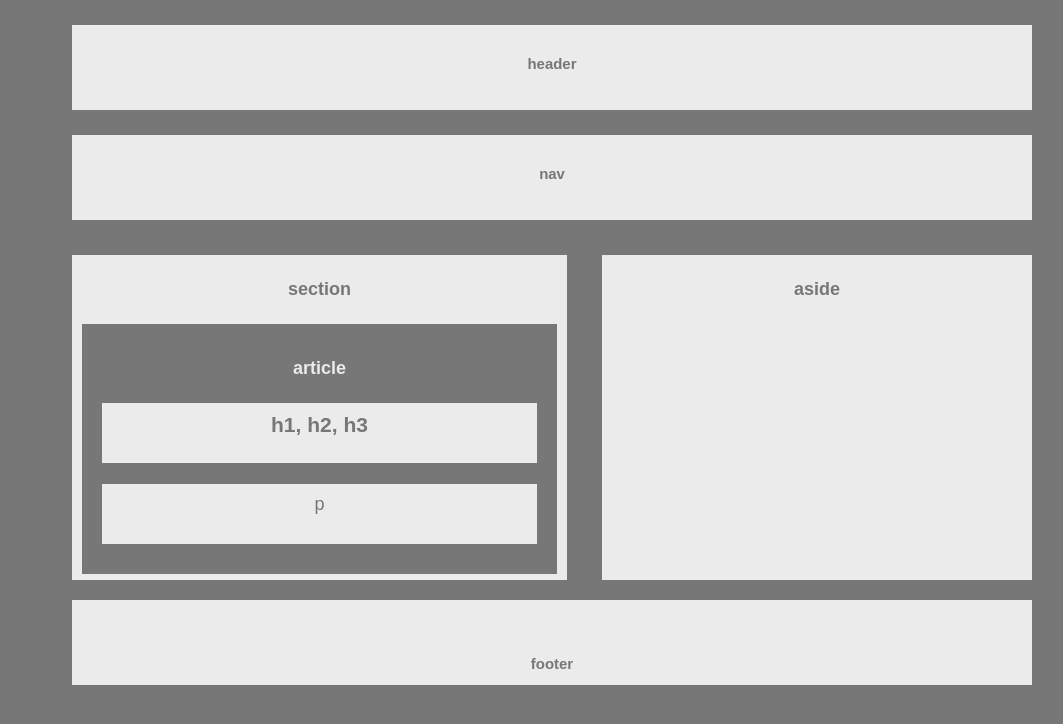
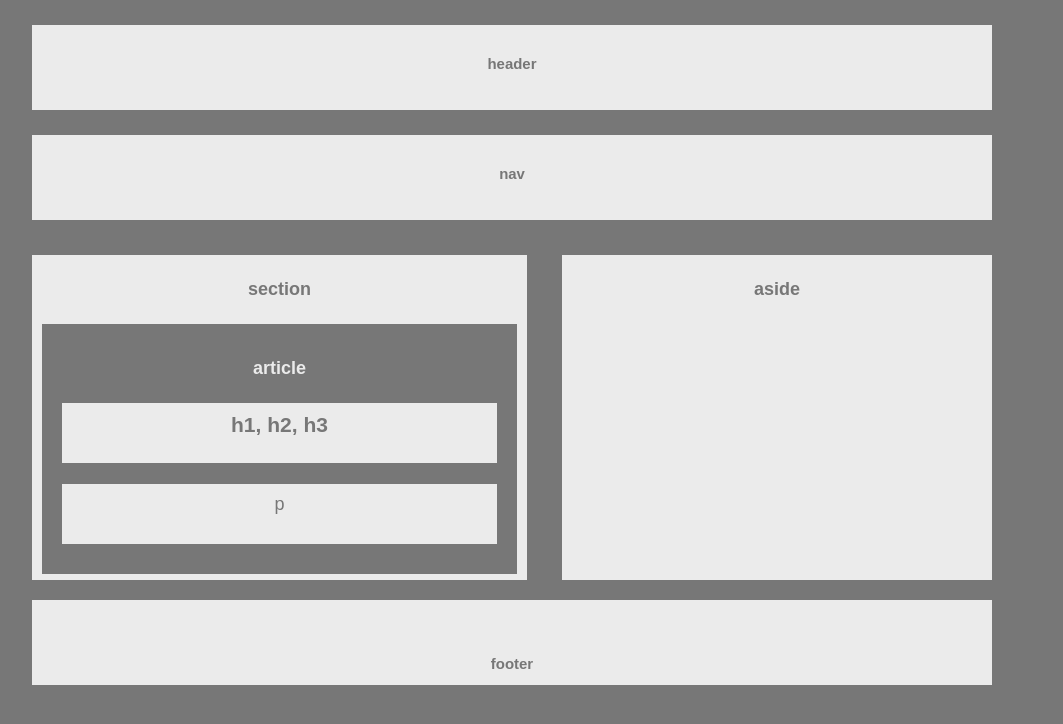
Before and after one commit to ethantatum/HW-Wireframe, a plain HTML site: page index.html in a window 1280 px wide. Shown: the whole page, without its empty margins (128-1191 px from the left). Drawn offline with Linux system fonts and the light colour scheme.

Commit message:
removed obsolete code for aligning body center

```diff
--- a/style.css
+++ b/style.css
@@ -1,25 +1,11 @@
-/*
-html {
-    display: table;
-    margin: auto;
-}
-*/
-
 body {
     font-family: 'Arial', 'Helvetica Neue', Helvetica, sans-serif;
     color: #777;
     background-color: #777;
     width: 960px;
     font-size: 18px;
-    /*
-    display: table-cell;
-    vertical-align: middle;
-    margin-top: 20px;
-    */
-    margin-left: 200px;
-    margin-right: 200px;
+    margin: 0 auto;
 }
-
 
 header, nav, section, aside, footer {
     background: #ebebeb;
```
